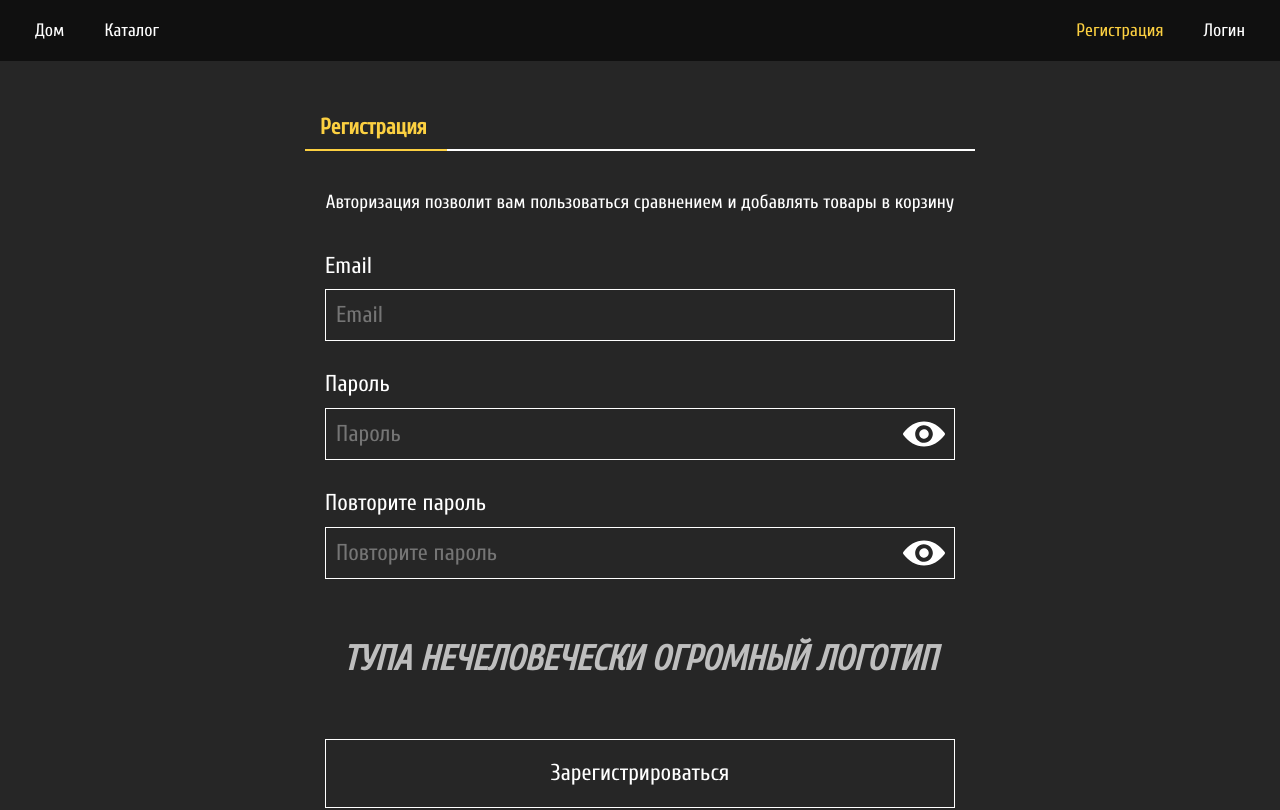
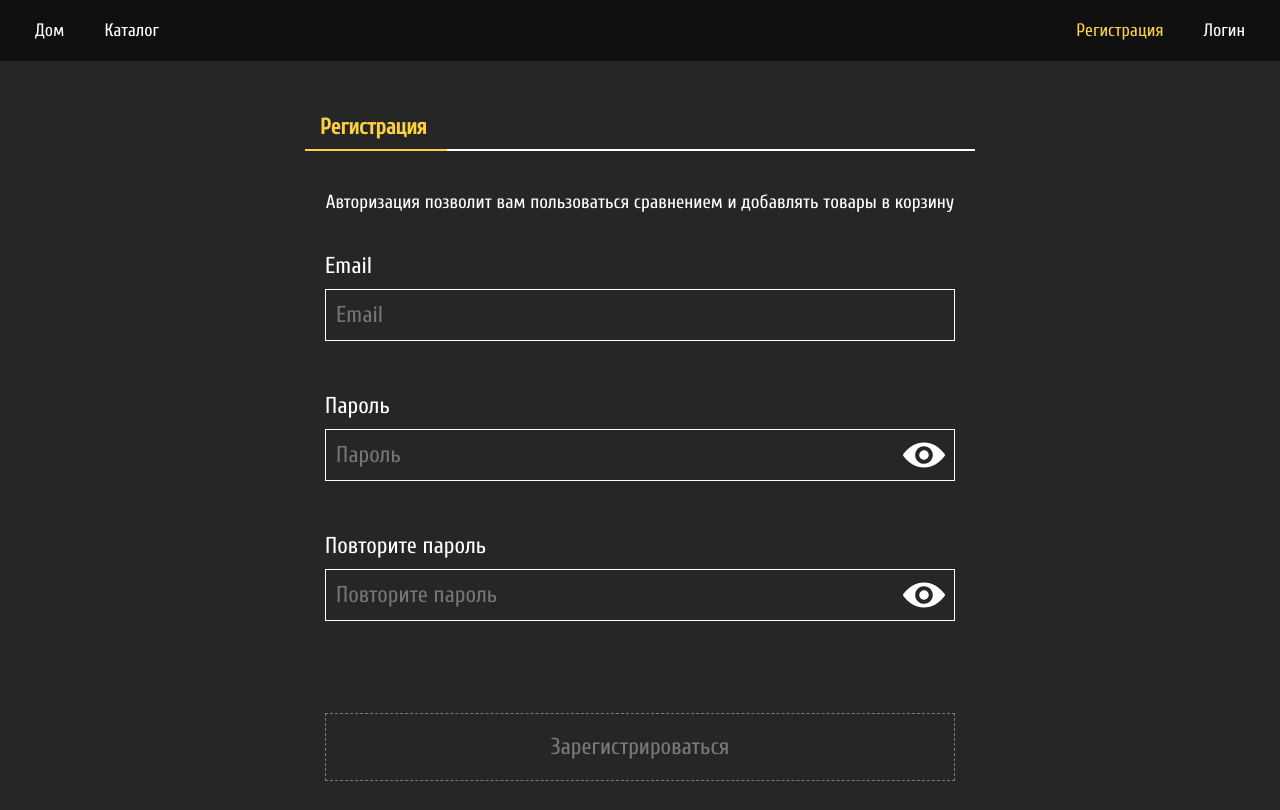
Before and after one commit to RomanGodMode/graphql-internet-store, an Angular app in the folder client/: page /register in a window 1280 px wide. Shown: the top 810 px of the page. Built offline with nearby package versions, Linux system fonts and the light colour scheme.

Commit message:
#2 added login/register pages form validation

```diff
--- a/client/src/app/components/shop/pages/auth-pages/abstract-auth-page/abstract-auth-page.component.html
+++ b/client/src/app/components/shop/pages/auth-pages/abstract-auth-page/abstract-auth-page.component.html
@@ -4,31 +4,44 @@
     <h1 *ngIf='isRegister' class='selected'>Регистрация</h1>
   </app-decorated-title-wrapper>
   <p>Авторизация позволит вам пользоваться сравнением и добавлять товары в корзину</p>
-  <form class='auth-form'>
-    <div>
+
+  <form class='auth-form' [formGroup]='authForm' (ngSubmit)='onSubmit()'>
+    <div class='group'>
       <label>Email</label>
-      <input placeholder='Email' name='email' type='text'>
+      <input formControlName='email' placeholder='Email' type='text'>
+      <small *ngIf='authForm.controls["email"].errors?.required && authForm.controls["email"].touched'>
+        Обязательное поле
+      </small>
+      <small *ngIf='authForm.controls["email"].errors?.email && authForm.controls["email"].touched'>
+        Невалидный email
+      </small>
     </div>
 
-    <div *ngIf='!isRegister'>
+    <div class='group'>
       <label>Пароль</label>
-      <app-password-input placeholder='Пароль' name='password'></app-password-input>
+      <app-password-input formControlName='password' placeholder='Пароль'></app-password-input>
+      <small *ngIf='authForm.controls["password"].errors?.required && authForm.controls["password"].dirty'>
+        Обязательное поле
+      </small>
+      <small *ngIf='authForm.controls["password"].errors?.minlength'>Минимальная длина пароля 7 символов</small>
+      <small *ngIf='authForm.controls["password"].errors?.maxlength'>Максимальная длина пароля 20 символов</small>
     </div>
-    <div *ngIf='isRegister'>
-      <label>Пароль</label>
-      <app-password-input placeholder='Пароль' name='password'></app-password-input>
-    </div>
-    <div *ngIf='isRegister'>
+    <div *ngIf='isRegister' class='group'>
       <label>Повторите пароль</label>
-      <app-password-input placeholder='Повторите пароль' name='repeatPassword'></app-password-input>
+      <app-password-input formControlName='repeatPassword' placeholder='Повторите пароль'></app-password-input>
+      <small *ngIf='authForm.controls["repeatPassword"].errors?.required && authForm.controls["repeatPassword"].dirty'>Обязательное
+        поле</small>
+      <small *ngIf='authForm.controls["repeatPassword"].errors?.minlength'>Минимальная длина пароля 7 символов</small>
+      <small *ngIf='authForm.controls["repeatPassword"].errors?.maxlength'>Максимальная длина пароля 20 символов</small>
     </div>
 
-    <div *ngIf='!error' class='huge-logo'>ТУПА НЕЧЕЛОВЕЧЕСКИ ОГРОМНЫЙ ЛОГОТИП</div>
+    <div *ngIf='!error' class='banner'></div>
     <p *ngIf='error' class='error'>{{error}}</p>
 
-    <button *ngIf='!isRegister'>Войти</button>
-    <button *ngIf='isRegister'>Зарегистрироваться</button>
+    <button *ngIf='!isRegister' [disabled]='!authForm.valid'>Войти</button>
+    <button *ngIf='isRegister' [disabled]='!authForm.valid'>Зарегистрироваться</button>
   </form>
+
   <p *ngIf='!isRegister'>Нет аккаунта? <a routerLink='/register'>Зарегистрироваться!</a></p>
   <p *ngIf='isRegister'>Уже есть аккаунт? <a routerLink='/login'>Войти!</a></p>
 </app-container>
--- a/client/src/app/components/shop/pages/auth-pages/abstract-auth-page/abstract-auth-page.component.scss
+++ b/client/src/app/components/shop/pages/auth-pages/abstract-auth-page/abstract-auth-page.component.scss
@@ -21,8 +21,8 @@
   flex-direction: column;
   padding: 40px 20px;
 
-  div {
-    margin-bottom: 30px;
+  .group + .group {
+    margin-top: 20px;
   }
 
   ::ng-deep input {
@@ -34,8 +34,9 @@
     padding: 20px 0;
   }
 
-  .error, .huge-logo {
-    min-height: 100px;
+  .error, .banner {
+    min-height: 60px;
+    padding-bottom: 20px;
     display: flex;
     justify-content: center;
     align-items: center;
@@ -43,11 +44,8 @@
     font-style: italic;
   }
 
-  .huge-logo {
-    font-style: italic;
-    font-size: 35px;
-    text-align: center;
-    color: #fff;
-    opacity: .7;
+  .banner {
+    color: var(--main-fore-color);
   }
+
 }
--- a/client/src/app/components/shop/pages/auth-pages/abstract-auth-page/abstract-auth-page.component.ts
+++ b/client/src/app/components/shop/pages/auth-pages/abstract-auth-page/abstract-auth-page.component.ts
@@ -1,4 +1,5 @@
 import { Component, Input, OnInit } from '@angular/core'
+import { FormBuilder, FormGroup, Validators } from '@angular/forms'
 
 @Component({
   selector: 'abstract-auth-page',
@@ -12,11 +13,32 @@ export class AbstractAuthPageComponent implements OnInit {
 
   error: string
 
+  authForm: FormGroup
 
-  constructor() {
+  constructor(private formBuilder: FormBuilder) {
   }
 
   ngOnInit(): void {
+    const authFormConfig: { [key: string]: any } = {
+      email: ['', [Validators.required, Validators.email]],
+      password: ['', [Validators.required, Validators.minLength(7), Validators.maxLength(18)]]
+    }
+    if (this.isRegister) {
+      authFormConfig.repeatPassword = ['', [Validators.required, Validators.minLength(7), Validators.maxLength(18)]]
+    }
+
+    this.authForm = this.formBuilder.group(authFormConfig)
+  }
+
+  onSubmit() {
+    this.error = ''
+    if (this.isRegister) {
+      if (this.authForm.value.password === this.authForm.value.repeatPassword) {
+        return console.log(this.authForm.value)
+      }
+      return this.error = 'Пароли не совпадают!'
+    }
+
   }
 
 }
--- a/client/src/app/components/shop/pages/auth-pages/abstract-auth-page/abstract-auth-page.module.ts
+++ b/client/src/app/components/shop/pages/auth-pages/abstract-auth-page/abstract-auth-page.module.ts
@@ -5,6 +5,7 @@ import { SharedComponentsModule } from '../../../../shared/shared-components.mod
 import { RouterModule } from '@angular/router'
 import { PasswordInputComponent } from './password-input/password-input.component'
 import { ShowPasswordService } from './password-input/show-password.service'
+import { FormsModule, ReactiveFormsModule } from '@angular/forms'
 
 
 @NgModule({
@@ -12,7 +13,9 @@ import { ShowPasswordService } from './password-input/show-password.service'
   imports: [
     CommonModule,
     SharedComponentsModule,
-    RouterModule
+    RouterModule,
+    ReactiveFormsModule,
+    FormsModule
   ],
   providers: [ShowPasswordService],
   exports: [AbstractAuthPageComponent]
--- a/client/src/app/components/shop/pages/auth-pages/abstract-auth-page/password-input/password-input.component.html
+++ b/client/src/app/components/shop/pages/auth-pages/abstract-auth-page/password-input/password-input.component.html
@@ -1,4 +1,8 @@
-<input [name]=name [placeholder]=placeholder [type]='showPasswordService.passwordHidden ? "password": "text"'>
+<input (ngModelChange)='onChange($event)'
+       [(ngModel)]='password'
+       [name]=name
+       [placeholder]=placeholder
+       [type]='showPasswordService.passwordHidden ? "password": "text"'>
 <app-colored-svg
   class='icon'
   (click)='showPasswordService.toggleHidden()'
--- a/client/src/app/components/shop/pages/auth-pages/abstract-auth-page/password-input/password-input.component.ts
+++ b/client/src/app/components/shop/pages/auth-pages/abstract-auth-page/password-input/password-input.component.ts
@@ -1,23 +1,70 @@
-import { Component, Input, OnInit } from '@angular/core'
+import { Component, Input } from '@angular/core'
 import { ShowPasswordService } from './show-password.service'
+import { AbstractControl, ControlValueAccessor, NG_VALIDATORS, NG_VALUE_ACCESSOR, ValidationErrors, Validator } from '@angular/forms'
 
 @Component({
   selector: 'app-password-input',
   templateUrl: './password-input.component.html',
-  styleUrls: ['./password-input.component.scss']
+  styleUrls: ['./password-input.component.scss'],
+  providers: [
+    {
+      provide: NG_VALUE_ACCESSOR,
+      multi: true,
+      useExisting: PasswordInputComponent
+    },
+    {
+      provide: NG_VALIDATORS,
+      multi: true,
+      useExisting: PasswordInputComponent
+    }
+  ]
 })
-export class PasswordInputComponent implements OnInit {
+export class PasswordInputComponent implements ControlValueAccessor, Validator {
 
   @Input()
   placeholder: string
   @Input()
   name: string
 
-
   constructor(public showPasswordService: ShowPasswordService) {
   }
 
-  ngOnInit(): void {
+  validate(control: AbstractControl): ValidationErrors {
+    return null
+  }
+
+  password = ''
+  touched = false
+  disabled = false
+
+  writeValue(password: string): void {
+    this.password = password
+  }
+
+  onChange = (password: string) => {
+  }
+
+  registerOnChange(onChange: any) {
+    this.onChange = onChange
+  }
+
+
+  onTouched = () => {
+  }
+
+  registerOnTouched(onTouched: any) {
+    this.onTouched = onTouched
+  }
+
+  markAsTouched() {
+    if (!this.touched) {
+      this.onTouched()
+      this.touched = true
+    }
+  }
+
+  setDisabledState(isDisabled: boolean): void {
+    this.disabled = isDisabled
   }
 
 }
--- a/client/src/styles.scss
+++ b/client/src/styles.scss
@@ -68,6 +68,15 @@ a {
 form {
   font-size: 23px;
 
+  .group {
+    min-height: 120px;
+
+    small {
+      margin-top: 10px;
+      display: inline-block;
+    }
+  }
+
   label {
     display: block;
   }
@@ -83,12 +92,19 @@ form {
     transition: all .4s ease;
     cursor: pointer;
 
-    &:hover {
+    &:hover, &:focus {
       outline: var(--pale-fore-color) 1px solid;
       border-color: transparent;
     }
 
-    &:focus, &:active {
+    &:disabled {
+      border: 1px dashed var(--pale-fore-color);
+      outline: none;
+      color: var(--pale-fore-color);
+      cursor: default;
+    }
+
+    &:active {
       outline: var(--bright-fore-color) 1px solid;
       border-color: transparent;
     }
```
